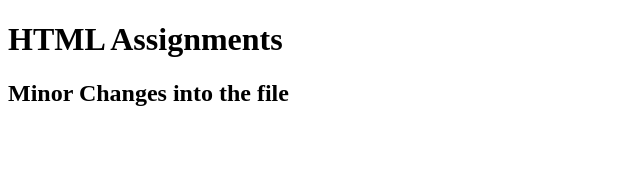
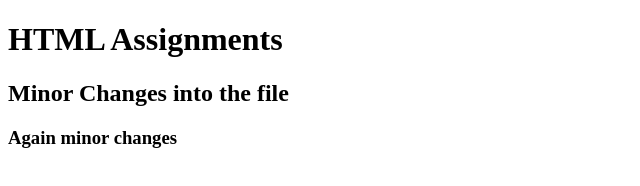
Before and after one commit to itzyogesh/freshersbatch-oct16, a plain HTML site: page index.html in a window 1280 px wide. Shown: the whole page, without its empty margins (0-640 px from the left). Drawn offline with Linux system fonts and the light colour scheme.

Commit message:
Again did some minor changes in html-assignment

```diff
--- a/index.html
+++ b/index.html
@@ -9,5 +9,6 @@
 <body>
     <h1>HTML Assignments</h1>
     <h2>Minor Changes into the file</h2>
+    <h3>Again minor changes</h3>
 </body>
 </html>
```
